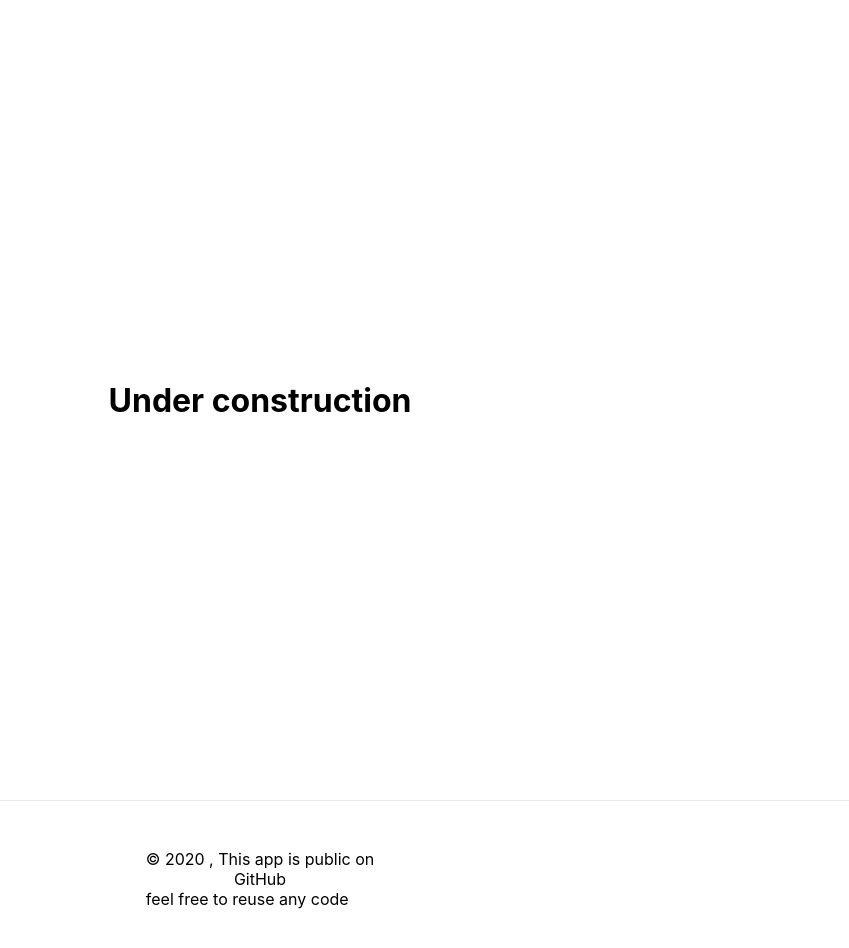
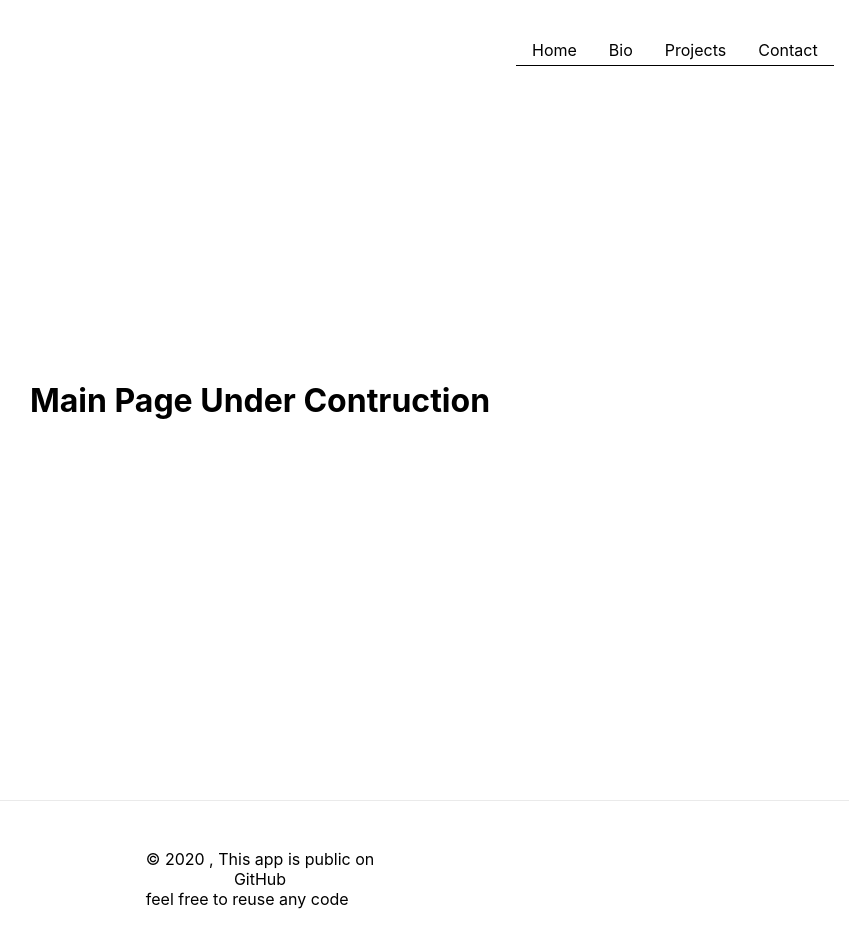
Before and after one commit to xaikodev/xaikodev-web, a Next.js app: page / in a window 1280 px wide. Shown: the top 948 px of the page, without its empty margins (380-1229 px from the left). Built offline with nearby package versions, Linux system fonts and the light colour scheme.

Commit message:
basic page components

```diff
--- a/pages/index.tsx
+++ b/pages/index.tsx
@@ -1,21 +1,11 @@
 import type { NextPage } from "next";
-import Head from "next/head";
-import { Footer } from "../src/components/Footer";
-import { Main } from "../src/components/Main";
-import styles from "../src/styles/Home.module.css";
+import { Page } from "src/components/common/Page";
 
 const Home: NextPage = () => {
   return (
-    <div className={styles.container}>
-      <Head>
-        <title>XaikoDev</title>
-        <meta name="description" content="Xaiko' personal Website" />
-      </Head>
-      <Main>
-        <h1>Under construction</h1>
-      </Main>
-    <Footer/>
-    </div>
+ <Page>
+   <h1>Main Page Under Contruction</h1>
+ </Page>
   );
 };
 
--- a/pages/universum.tsx
+++ b/pages/universum.tsx
@@ -2,8 +2,8 @@ import { Box } from "@chakra-ui/layout";
 import { Game } from "src/components/Universum/Game/Game";
 import type { NextPage } from "next";
 import Head from "next/head";
-import { Footer } from "../src/components/Footer";
-import { Main } from "../src/components/Main";
+import { Footer } from "../src/components/common/Footer";
+import { Main } from "../src/components/common/Main";
 import styles from "../../styles/Home.module.css";
 
 const Universum: NextPage = () => {
--- a/src/components/Main.tsx
+++ /dev/null
@@ -1,10 +0,0 @@
-import { FC } from "react"
-import styles from "../styles/Home.module.css";
-
-export const Main: FC = (props) => {
-    return (
-        <main className={styles.main}>
-            {props.children}
-        </main>
-    )
-}
--- a/src/components/Footer.tsx
+++ b/src/components/common/Footer.tsx
@@ -1,5 +1,5 @@
 import { FC } from "react";
-import styles from "../styles/Home.module.css";
+import styles from "../../styles/Home.module.css";
 export const Footer: FC = () => {
   return (
     <footer className={styles.footer}>
--- /dev/null
+++ b/src/components/common/Main.tsx
@@ -0,0 +1,12 @@
+import { FC } from "react";
+import styles from "../../styles/Home.module.css";
+import { Navbar } from "./Navbar";
+
+export const Main: FC = (props) => {
+  return (
+    <main className={styles.main}>
+      <Navbar />
+      {props.children}
+    </main>
+  );
+};
--- /dev/null
+++ b/src/components/common/Navbar.tsx
@@ -0,0 +1,22 @@
+import { FC } from "react";
+import Link from "next/link";
+import styles from "../../styles/Home.module.css";
+
+export const Navbar: FC = (props) => {
+  return (
+    <nav className={styles.links}>
+      <Link href="/">
+        <a className={styles.link}>Home</a>
+      </Link>
+      <Link href="/bio">
+        <a className={styles.link}>Bio</a>
+      </Link>
+      <Link href="/projects">
+        <a className={styles.link}>Projects</a>
+      </Link>
+      <Link href="/contact">
+        <a className={styles.link}>Contact</a>
+      </Link>
+    </nav>
+  );
+};
--- /dev/null
+++ b/src/components/common/Page.tsx
@@ -0,0 +1,22 @@
+import { FC } from "react";
+import Head from "next/head";
+import { Footer } from "./Footer";
+import { Main } from "./Main";
+import styles from "../../styles/Home.module.css";
+
+export interface PageProps {
+  title?: string;
+}
+
+export const Page: FC<PageProps> = (props) => {
+  return (
+    <div className={styles.container}>
+      <Head>
+        <title>{props.title ? props.title + " | XaikoDev" : "XaikoDev"}</title>
+        <meta name="description" content="Xaiko' personal Website" />
+      </Head>
+      <Main>{props.children}</Main>
+      <Footer />
+    </div>
+  );
+};
--- a/src/styles/Home.module.css
+++ b/src/styles/Home.module.css
@@ -19,6 +19,21 @@
   border-top: 1px solid #eaeaea;
   justify-content: center;
   align-items: center;
+}
+
+.link {
+  margin-left: 1em;
+  margin-right: 1em;
+}
+
+.links {
+  position: fixed;
+  left: 70vw;
+  top: 5vh;
+  padding-bottom: 0.3em;
+  border-bottom-color: black;
+  border-bottom-width: 1px;
+  border-bottom-style: solid;
 }
 
 .footer a {
```
Also changed, not shown: pages/bio.tsx (+6 -1 lines), pages/projects.tsx (+4 -4 lines).
